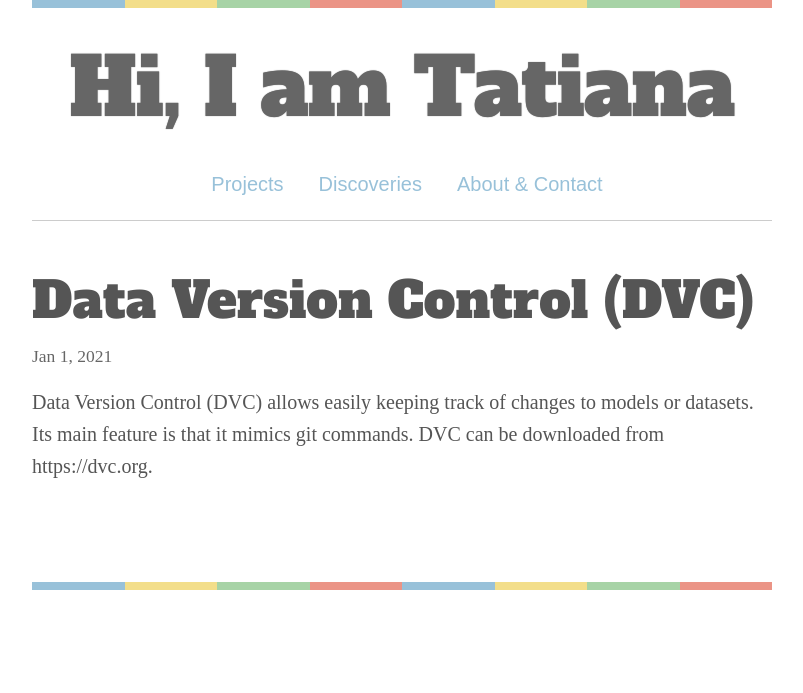
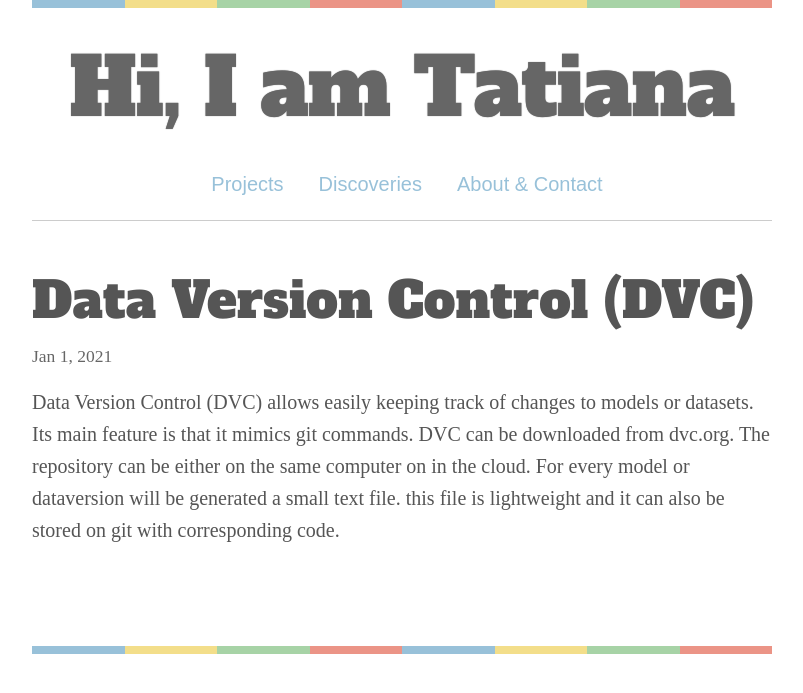
Before and after one commit to tatieliseeva/v-master, a Jekyll site: the page built from _posts/2021-01-01-DVC_(data_version_control).markdown, in a window 1280 px wide. Shown: the top 693 px of the page, without its empty margins (238-1041 px from the left). Built offline with Jekyll 4.4.1, drawn with Linux system fonts in a browser that asks for light colours; some web fonts are replaced.

Commit message:
Update 2021-01-01-DVC_(data_version_control).markdown

```diff
--- a/_posts/2021-01-01-DVC_(data_version_control).markdown
+++ b/_posts/2021-01-01-DVC_(data_version_control).markdown
@@ -5,4 +5,4 @@ categories: data_analysis, dataset
 permalink: /discoveries/
 ---
 
-Data Version Control (DVC) allows easily keeping track of changes to models or datasets. Its main feature is that it mimics git commands. DVC can be downloaded from https://dvc.org.
+Data Version Control (DVC) allows easily keeping track of changes to models or datasets. Its main feature is that it mimics git commands. DVC can be downloaded from dvc.org. The repository can be either on the same computer on in the cloud. For every model or dataversion will be generated a small text file. this file is lightweight and it can also be stored on git with corresponding code.
```
